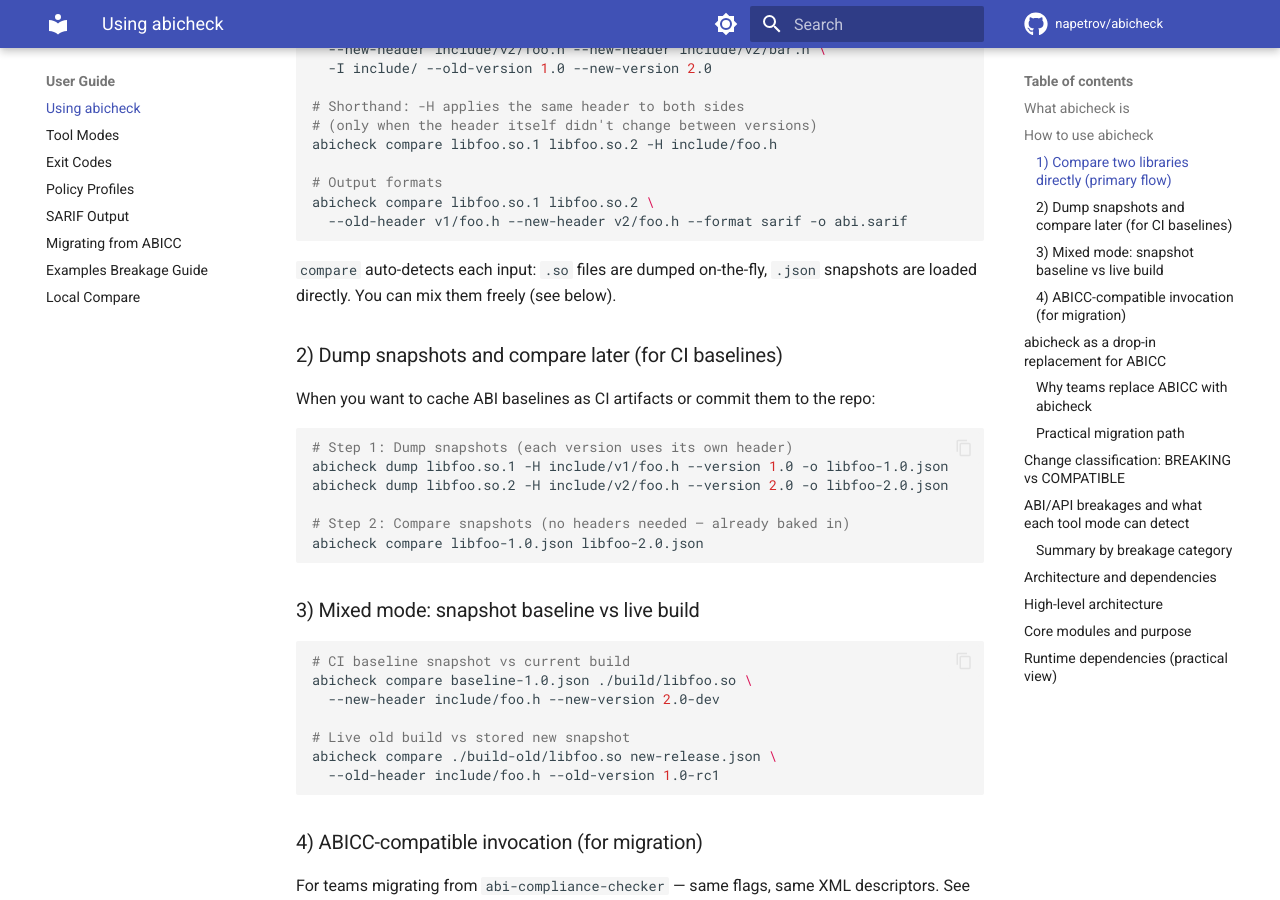
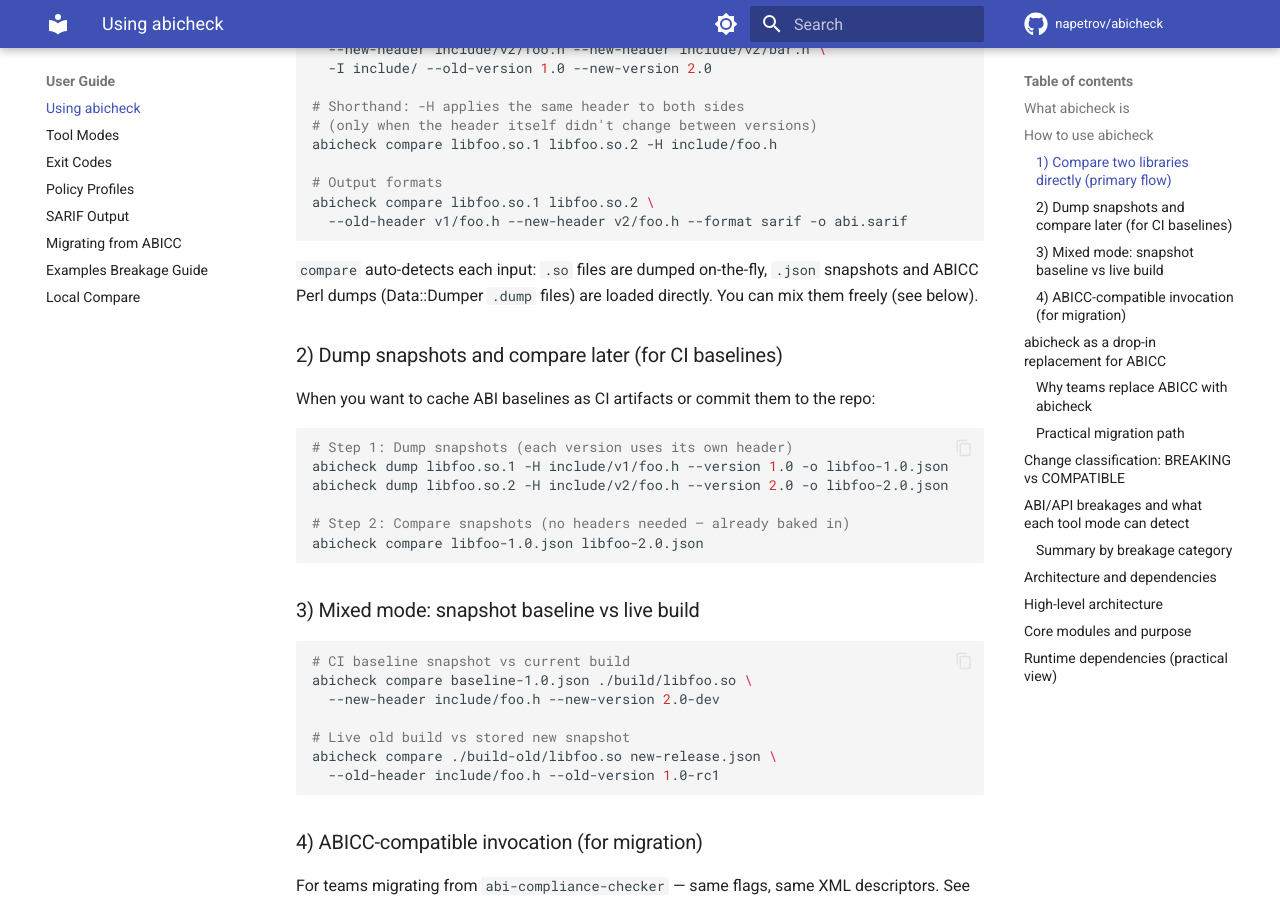
Before and after one commit to napetrov/abicheck, an MkDocs documentation site: the page built from docs/usage_and_coverage.md, in a window 1280 px wide and 900 px high, scrolled down 863 px. Built offline with MkDocs 1.6.1 and Material for MkDocs 9.7.7, drawn with Linux system fonts in a browser that asks for light colours; comment, search, counter and statistics services are not loaded.

Commit message:
Docs: mention ABICC Perl dump support in compare auto-detection text
The compare command's _resolve_input() supports three input formats
(ELF .so, JSON snapshots, ABICC Perl dumps) but the docs only listed
two. Update README.md and docs/usage_and_coverage.md to include ABICC
Perl dumps in the auto-detection description.

Also includes linter-driven updates to getting_started.md and README.md
that reorder examples to lead with per-side --old-header/--new-header
as the primary flow.

https://claude.ai/code/session_01WfSGiwVs7M6jvLXEXWrNe9

````diff
--- a/docs/usage_and_coverage.md
+++ b/docs/usage_and_coverage.md
@@ -41,7 +41,8 @@ abicheck compare libfoo.so.1 libfoo.so.2 \
 ```
 
 `compare` auto-detects each input: `.so` files are dumped on-the-fly, `.json`
-snapshots are loaded directly. You can mix them freely (see below).
+snapshots and ABICC Perl dumps (Data::Dumper `.dump` files) are loaded directly.
+You can mix them freely (see below).
 
 ### 2) Dump snapshots and compare later (for CI baselines)
 
````
Also changed, not shown: README.md (+2 -1 lines).
